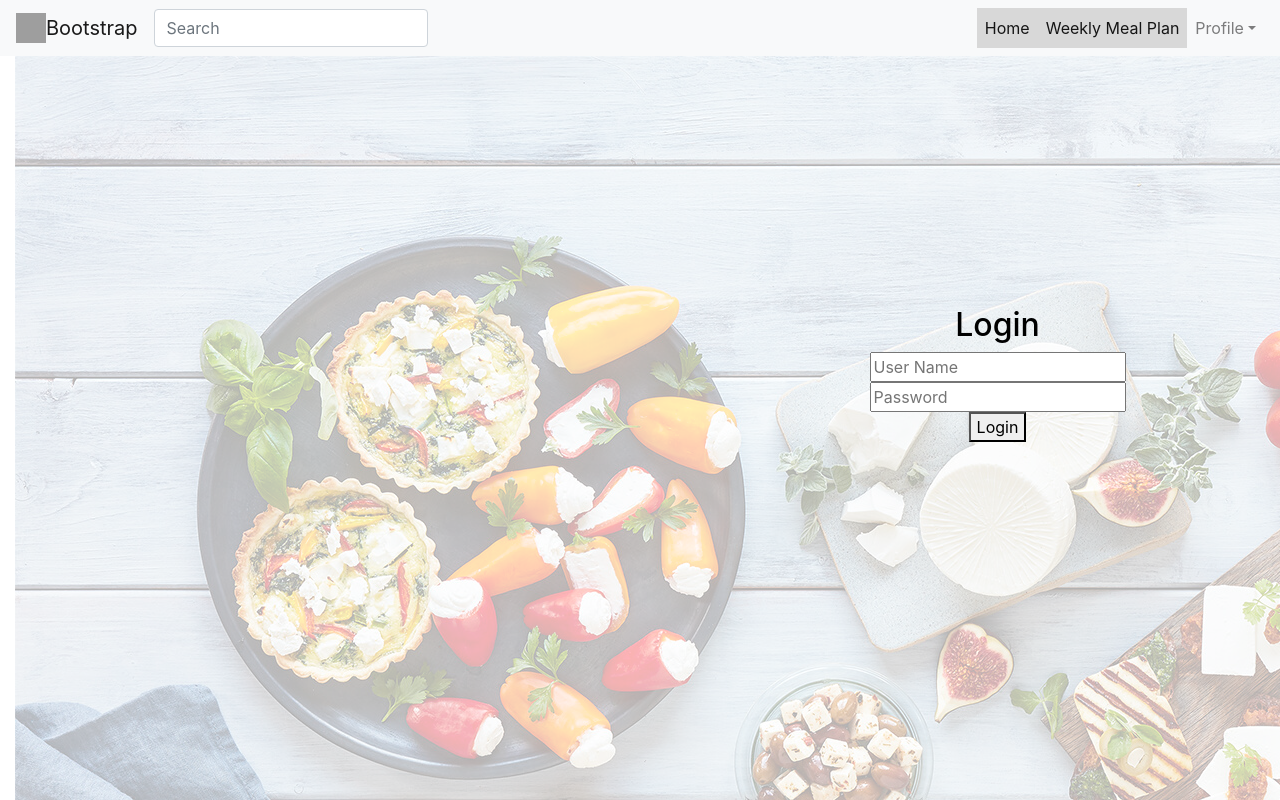
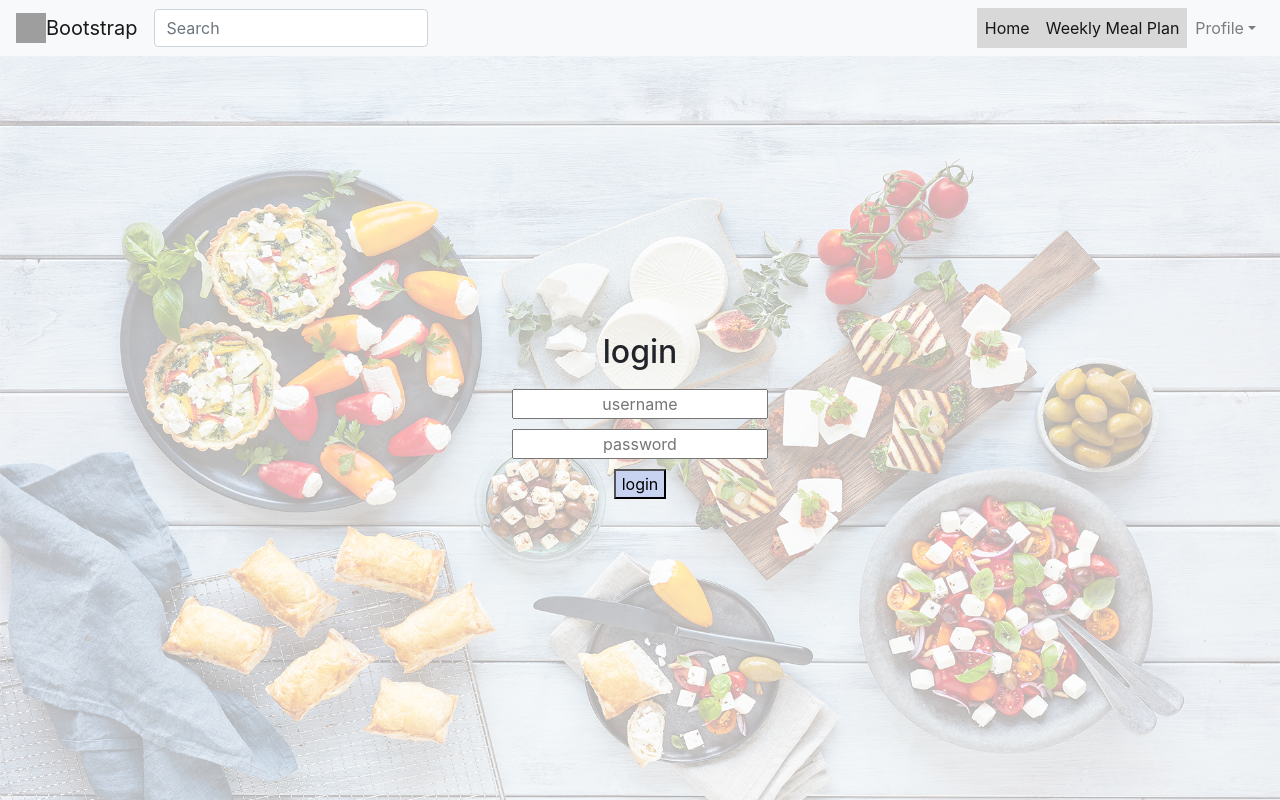
Before and after one commit to AlexKenfelt/Semesterprojekt3Frontend, a React (Create React App) app: page / in a window 1280 px wide. Built offline with nearby package versions, Linux system fonts and the light colour scheme; grey boxes are pictures that could not be loaded.

Commit message:
loginpage is done

```diff
--- a/src/components/Login.js
+++ b/src/components/Login.js
@@ -17,12 +17,11 @@ export default function LogIn({ facade, setLoggedIn, setErrorMessage })
 
     return (
         <div>
-            <h2>Login</h2>
-            <form onChange={onChange} >
-                <input placeholder="User Name" id="username" />
-                <br/>
-                <input placeholder="Password" id="password" />
-                <button onClick={performLogin}>Login</button>
+            <form onChange={onChange} className="login" >
+                <h2>login</h2>
+                <input style={{textAlign:"center"}} placeholder="username" id="username" />
+                <input style={{textAlign:"center"}} placeholder="password" id="password" />
+                <button onClick={performLogin}>login</button>
             </form>
         </div>
     )
--- a/src/components/LoginPage.js
+++ b/src/components/LoginPage.js
@@ -3,13 +3,17 @@ import LogIn from './Login';
 function LoginPage({ logout, loggedIn, setLoggedIn, facade, setErrorMessage }) {
 
   return (
-    <div className="container">
+
+<div>
 
         <div className = "bg-image">
-          <img src = {require ("../images/Background.png").default}/>
+          <img height="100%" width="100%" src = {require ("../images/Background.png").default}/>
         </div>
 
-    <div className = "login">
+
+    <div>
+
+    <div>
 
       {!loggedIn ? (
         <LogIn facade={facade} setLoggedIn={setLoggedIn} setErrorMessage={setErrorMessage} />
@@ -23,7 +27,7 @@ function LoginPage({ logout, loggedIn, setLoggedIn, facade, setErrorMessage }) {
 
 
     </div>
-
+    </div>
   );
 }
 
--- a/src/index.css
+++ b/src/index.css
@@ -26,21 +26,26 @@ ul.header {
   text-decoration: none;
  }
 
- .container {
-  position: absolute;
-}
-
 .bg-image {
   opacity: 0.3;
   position: fixed;
+  z-index: -1;
+  width: 100%;
+  height: 100%;
 }
 
 .login {
-  text-align: center;
-  position: absolute;
-  left: 75%;
-  top: 250px;
-  color: black;
+  display: flex;
+  z-index: 10;
+  justify-content: center;
+  align-items: center;
+  height: 90vh;
+  flex-direction: column;
+  gap: 10px;
+}
+
+button {
+  background-color: #C7D3F1;
 }
 
  ul.header li a:hover:not(.active) { background-color: rgb(240, 240, 240);}
```
